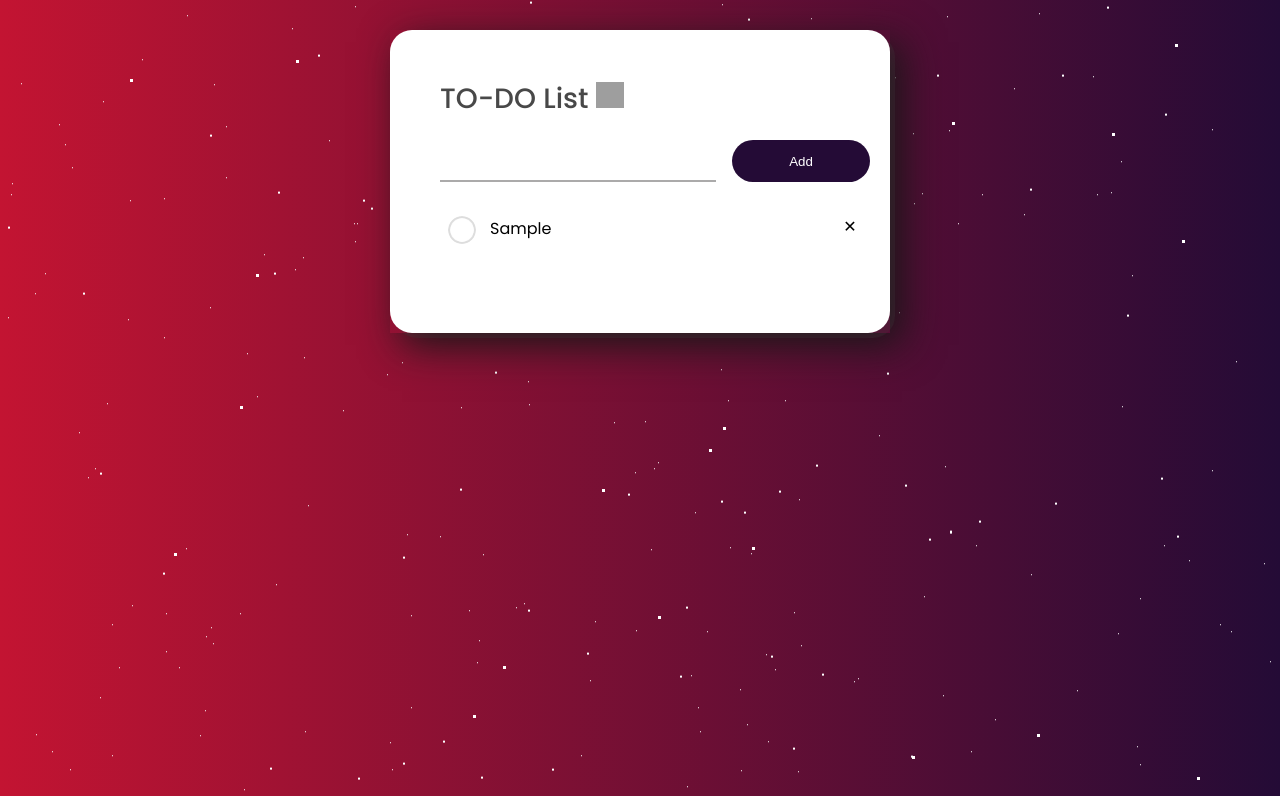
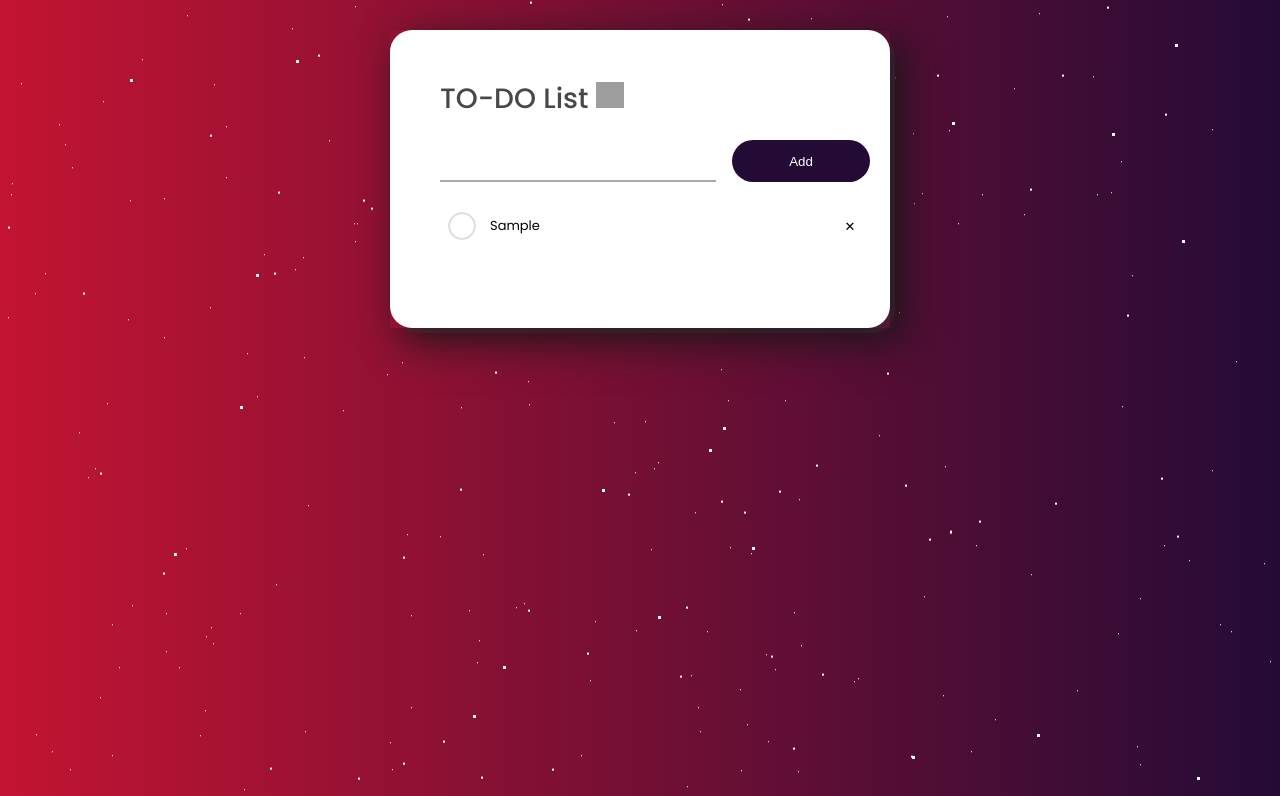
Before and after one commit to Sidhantpandey/TO-DO-App, a plain HTML site: page index.html in a window 1280 px wide. Both pictures are taken after typing "Sample" into the empty fields and a click on the button "Add". Shown: the top 796 px of the page. Drawn offline with Linux system fonts and the light colour scheme; grey boxes are pictures that could not be loaded.

Commit message:
Changed the font and alignment

```diff
--- a/index.html
+++ b/index.html
@@ -15,9 +15,9 @@
 <style>
     ul li {
         /* border: 2px solid red; */
-        font-size: 16px;
-        font-family: "Poppins", sans-serif;
-        font-style: normal;
+        display: flex;
+        flex-wrap: wrap;
+
     }
 </style>
 
--- a/style.css
+++ b/style.css
@@ -696,12 +696,16 @@ body {
 }
 
 #list-container{
+
     margin-top:22px;
+    /* border:2px solid red ; */
 }
 
 ul li {
+    display:flex;
+
     list-style: none;
-    font-size: 16px;
+    font-size: 13px;
     font-family: "Poppins", sans-serif;
     font-style: normal;
     padding: 12px 8px 12px 50px;
@@ -712,7 +716,7 @@ ul li {
 
 ul li::before {
     content: '';
-    top: 12px;
+    top: 8px;
     left: 8px;
     position: absolute;
     height: 28px;
```
